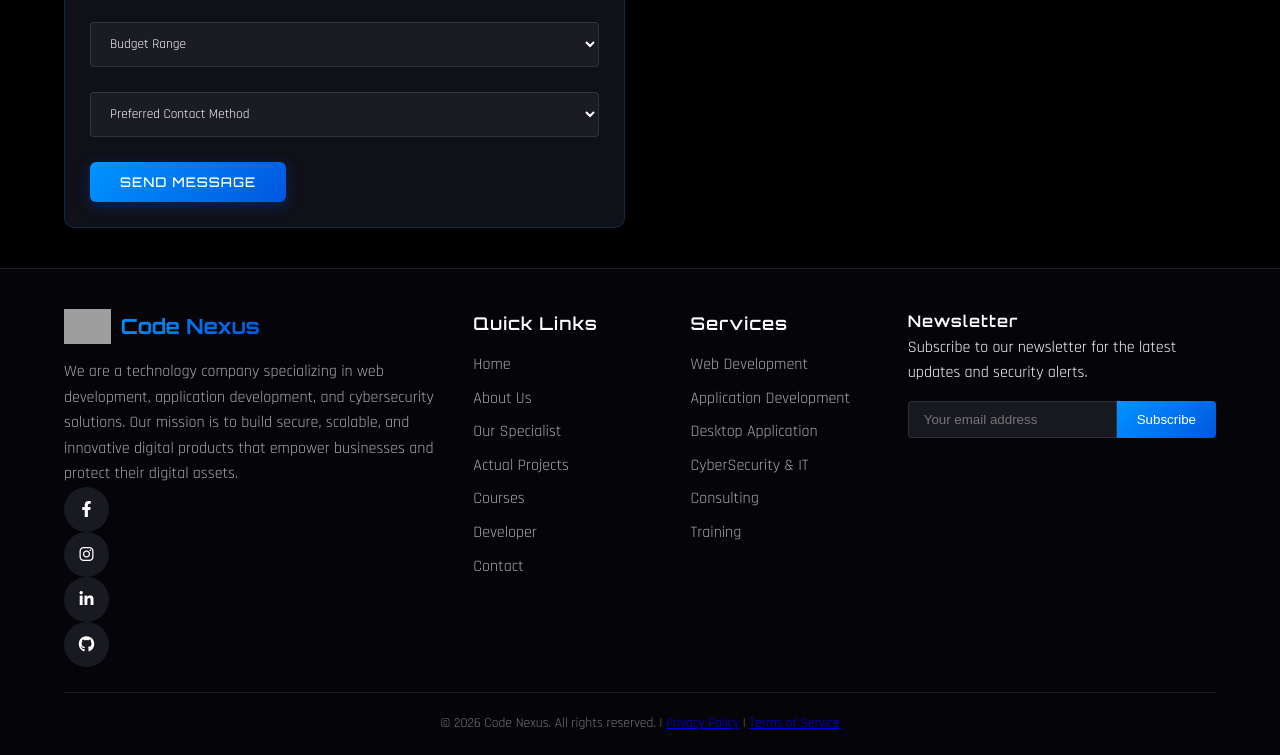
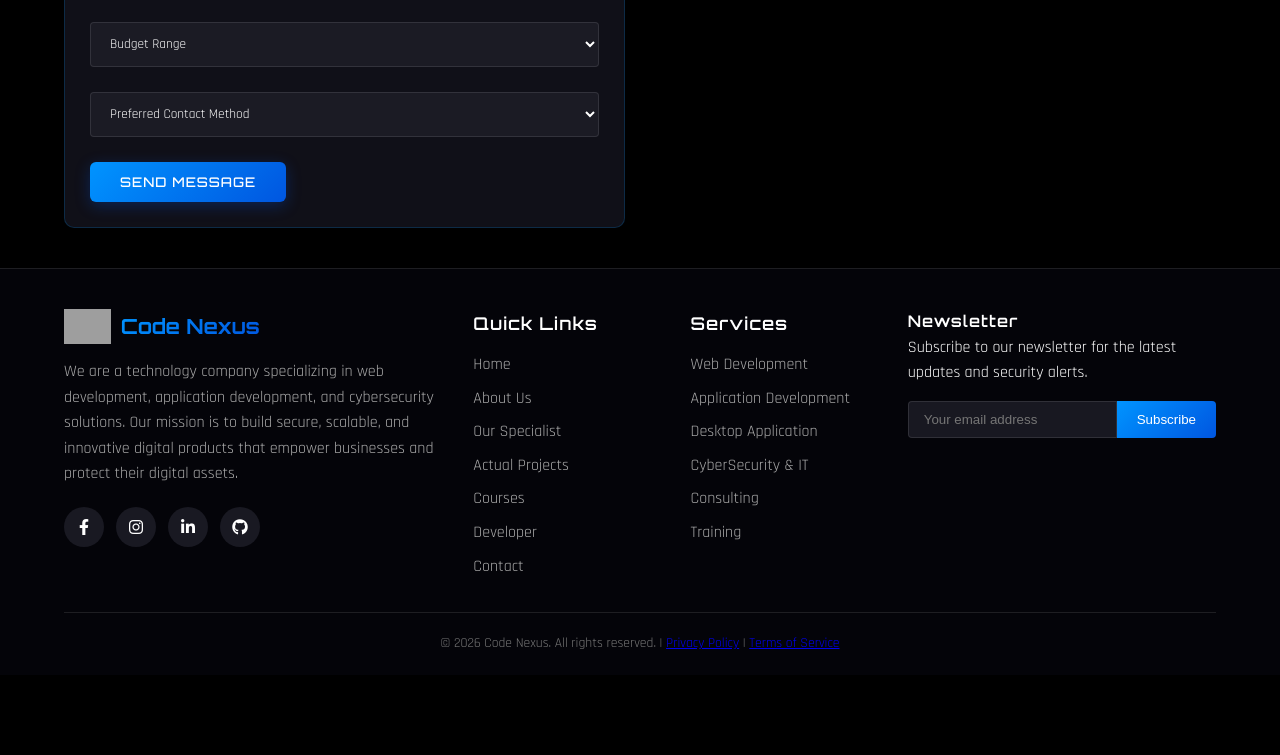
Before and after one commit to ibra-salah/code-nexus, a plain HTML site: page index.html in a window 1280 px wide. Shown: the part 6139-6894 px from the top of the page. After the commit the page ends 6814 px from the top, so only its background shows below. Drawn offline with Linux system fonts and the light colour scheme; grey boxes are pictures that could not be loaded.

Commit message:
Update index.html

```diff
--- a/index.html
+++ b/index.html
@@ -1414,6 +1414,33 @@
             }
             .slide-left, .slide-up, .slide-right { opacity: 1 !important; transform: none !important; }
         }
+
+        /* Fix footer social icons to be horizontal */
+.footer-social {
+    display: flex;
+    flex-direction: row;
+    gap: 12px;
+    margin-top: 20px;
+    flex-wrap: wrap;
+}
+
+.footer-social .social-link {
+    width: 40px;
+    height: 40px;
+    background: rgba(30, 30, 40, 0.8);
+    border-radius: 50%;
+    display: flex;
+    align-items: center;
+    justify-content: center;
+    transition: var(--transition);
+    text-decoration: none;
+    color: white;
+}
+
+.footer-social .social-link:hover {
+    background: var(--blue-gradient);
+    transform: translateY(-3px);
+}
     </style>
 </head>
 <body>
```
